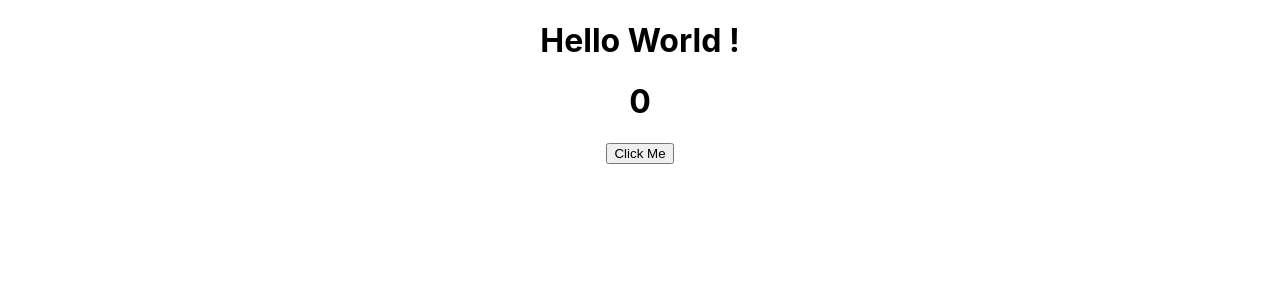
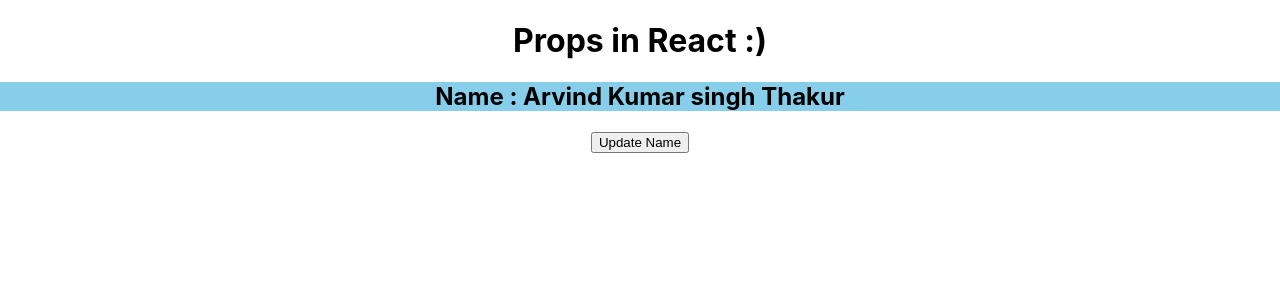
Before and after one commit to Arvindkr123/React-Learning, a React (Create React App) app: page / in a window 1280 px wide. Shown: the top 300 px of the page. Built offline with nearby package versions, Linux system fonts and the light colour scheme.

Commit message:
StateInClassComponent

```diff
--- a/src/App.js
+++ b/src/App.js
@@ -1,27 +1,37 @@
 import logo from './logo.svg';
 import './App.css';
-import React, {Component} from 'react';
-// what is State state is a container which is just used like the variable
-class App extends Component{
-  constructor(){
-    super();
-    this.state = {
-      data : 0
-    }
-  }
-  apple(){
-    this.setState({data:this.state.data+1})
-    // alert('apple');
-  }
-  render(){
-    return(
-      <div className='App'>
-        <h1>Hello World !</h1>
-        <h1>{this.state.data}</h1>
-        <button onClick={()=>this.apple()}>Click Me</button>
-      </div>
-    )
-  }
+import Student from './Student';
+import React, {useState} from 'react';
+
+// function App(){
+//   return(
+//     <div className='App'>
+//       <h1>Props in React :)</h1>
+//       <Student name={'Arvind Kumar Singh Thakur'}></Student>
+//       <Student name={'Ram Kumar Singh Thakur'}></Student>
+//       <Student name={'Bhoore Kumar Singh Thakur'}></Student>
+//     </div>
+//   )
+// }
+// function App(){
+//   return(
+//     <div className='App'>
+//       <h1>Props in React :)</h1>
+//       <Student name={'Arvind Kumar Singh Thakur'} email='thakurarvindkr10@gmail.com' other={{address:'delhi', phone:'12343'}}></Student>
+//       <Student name={'Vijay Kumar Singh Thakur'} email='thakurarvindkr10@gmail.com' other={{address:'delhi', phone:'12343'}}></Student>
+//       <Student name={'Ak Kumar Singh Thakur'} email='thakurarvindkr10@gmail.com' other={{address:'delhi', phone:'12343'}}></Student>
+//     </div>
+//   )
+// }
+function App(){
+  const [name, setName] = useState('Arvind Kumar singh Thakur')
+  return(
+    <div className='App'>
+      <h1>Props in React :)</h1>
+      <Student name={name}></Student>
+      <button onClick={()=>{setName('Hello Akshita')}}>Update Name</button>
+    </div>
+  )
 }
 
 export default App;
--- /dev/null
+++ b/src/Student.js
@@ -0,0 +1,23 @@
+
+
+// function Student(props){
+//     console.log(props.name);
+//     return(
+//         <div style={{backgroundColor:'skyBlue'}}>
+//             <h2>Name : {props.name}</h2>
+//             <h4>Email : {props.email}</h4>
+//             <h4>Address : {props.other.address}</h4>
+//             <h4>Phone : {props.other.phone}</h4>
+//         </div>
+//     )
+// }
+function Student(props) {
+    console.log(props.name);
+    return (
+        <div style={{ backgroundColor: 'skyBlue' }}>
+            <h2>Name : {props.name}</h2>
+        </div>
+    )
+}
+
+export default Student;
```
